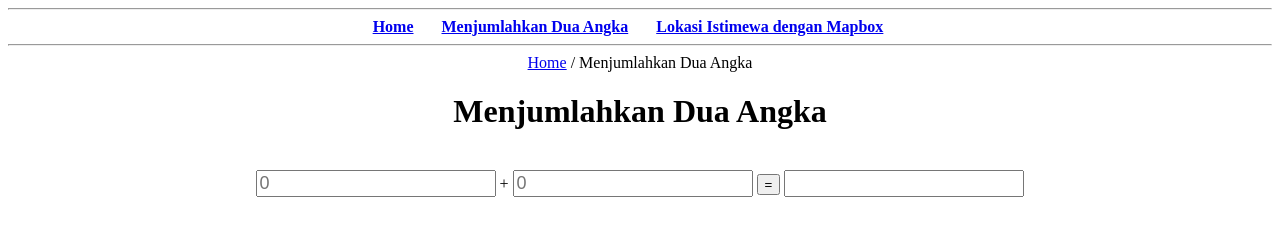
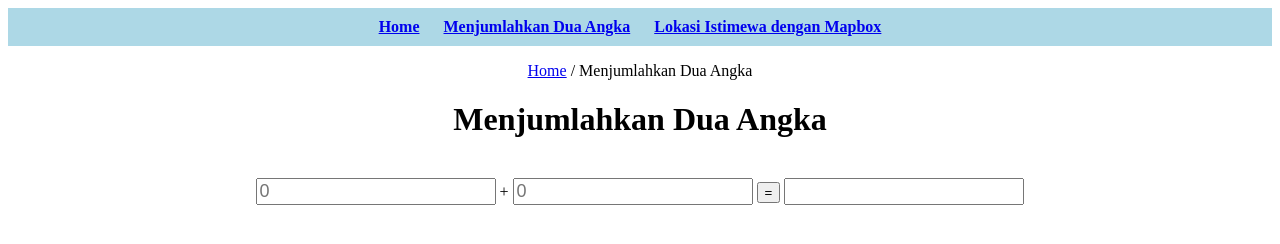
Before and after one commit to ajatdarojat45/my-mws, a website: page public/project1/index.html in a window 1280 px wide. Drawn offline with Linux system fonts and the light colour scheme.

Commit message:
add icon

```diff
--- a/public/css/mystyle.css
+++ b/public/css/mystyle.css
@@ -22,12 +22,19 @@
 .konten {
   background: #b3b3ff;
   grid-column: 2/5;
+  text-align: left;
+  align-items: center;
+  padding: 15px 0;
+  font-size: 20px;
 }
 
 .footer {
   background: #b3ffb3;
   grid-column: 1/5;
   grid-row: 5/6;
+  text-align: center;
+  align-items: center;
+  padding: 5px 0;
 }
 
 .img-profil {
@@ -41,3 +48,9 @@
   width: 150px;
   color: white;
 }
+
+.img-konten {
+  margin-left: 10px;
+  margin-right: 10px;
+  height: 70px;
+}
--- /dev/null
+++ b/public/project1/css/mystyle.css
@@ -0,0 +1,32 @@
+.container {
+  display: grid;
+  width: 100%;
+  /* grid-template-columns: repeat(4, 1fr); */
+  /* grid-template-rows: 30px 100px 100px 100px 30px; */
+  grid-gap: 4px;
+}
+
+input {
+  font-size: large
+}
+
+.header {
+  background: lightblue;
+  grid-column-start: 1;
+  grid-column-end: 5;
+  text-align: center;
+  align-items: center;
+  padding: 10px 0;
+  width: 100%;
+}
+
+.menu{
+  margin-right: 20px;
+}
+
+.konten {
+  grid-column: 1/5;
+  grid-row: 5/6;
+  text-align: center;
+  align-items: center;
+}
--- a/public/project1/index.html
+++ b/public/project1/index.html
@@ -3,23 +3,19 @@
 <head>
   <meta name="viewport" content="width=device-width, initial-scale=1">
   <title>add2numbers</title>
-  <style>
-    input {
-      font-size: large
-    }
-</style>
+  <link rel="stylesheet" type="text/css" href="css/mystyle.css">
 </head>
 
 <body>
-  <div>
-    <center>
-      <hr>
-      <b>
-        <a href="../index.html">Home</a> &nbsp;&nbsp;&nbsp;&nbsp;&nbsp;
-        <a href="index.html">Menjumlahkan Dua Angka</a> &nbsp;&nbsp;&nbsp;&nbsp;&nbsp;
-        <a href="../project2/index.html">Lokasi Istimewa dengan Mapbox</a> &nbsp;&nbsp;&nbsp;&nbsp;&nbsp;
-      </b>
-      <hr>
+  <div class='header'>
+    <b>
+      <a href="../index.html" class="menu">Home</a>
+      <a href="index.html" class="menu">Menjumlahkan Dua Angka</a>
+      <a href="../project2/index.html" class="menu">Lokasi Istimewa dengan Mapbox</a>
+    </b>
+  </div>
+  <div class="container">
+    <div class="konten">
       <a href="../index.html">Home</a> / Menjumlahkan Dua Angka
       <h1>Menjumlahkan Dua Angka</h1>
       <br>
@@ -31,7 +27,7 @@
         <input type="number" size="5" readonly />
         <span id="message"></span>
       </div>
-    </center>
+    </div>
   </div>
   <script src="add2numbers.js"></script>
 </body>
--- a/public/project2/css/mystyle.css
+++ b/public/project2/css/mystyle.css
@@ -1,26 +1,46 @@
-html, body, #map {
+/* html, body, #map {
   height: 100%;
- width: 100vw;
-}
-body {
+  width: 100%;
+} */
+
+/* body {
   padding: 0;
   margin: 0;
-}
+} */
+
 .container {
   display: grid;
   height: 100%;
+  width: 100%;
   grid-gap: 4px;
- grid-template-columns: repeat(8,1fr);
+  grid-template-columns: repeat(8, 1fr);
   grid-template-rows: 60% 40%;
 }
+
 .peta {
   grid-column: 1/-1;
 }
+
 .gambar {
   background: #b3ffb3;
   grid-column: 1/6;
 }
+
 .review {
   background: #ffffb3;
- grid-column:6/-1;
+  grid-column: 6/-1;
 }
+
+.header {
+  background: lightblue;
+  grid-column-start: 1;
+  grid-column-end: 5;
+  text-align: center;
+  align-items: center;
+  padding: 10px 0;
+  width: 100%;
+}
+
+.menu {
+  margin-right: 20px;
+}
```
Also changed, not shown: public/index.html (+16 -6 lines), public/project2/index.html (+8 -7 lines), public/images/blank.png (added), public/images/calculator.png (added), public/images/maps.png (added), 1 other file. Lines whose indentation alone changed are shown as unchanged.
